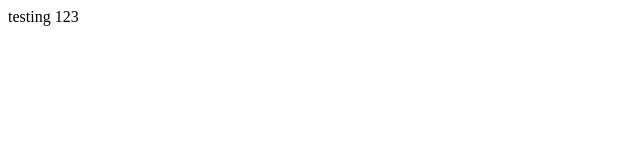
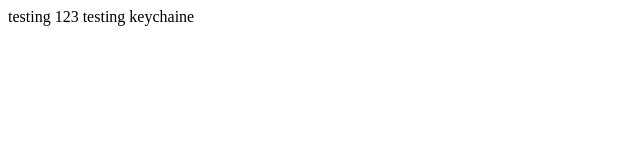
Before and after one commit to RobHunn/testgit, a plain HTML site: page index.html in a window 1280 px wide. Shown: the whole page, without its empty margins (0-640 px from the left). Drawn offline with Linux system fonts and the light colour scheme.

Commit message:
hello test2 on keychaine

```diff
--- a/index.html
+++ b/index.html
@@ -6,6 +6,6 @@
     <title>Document</title>
 </head>
 <body>
-    testing 123
+    testing 123 testing keychaine
 </body>
 </html>
```
